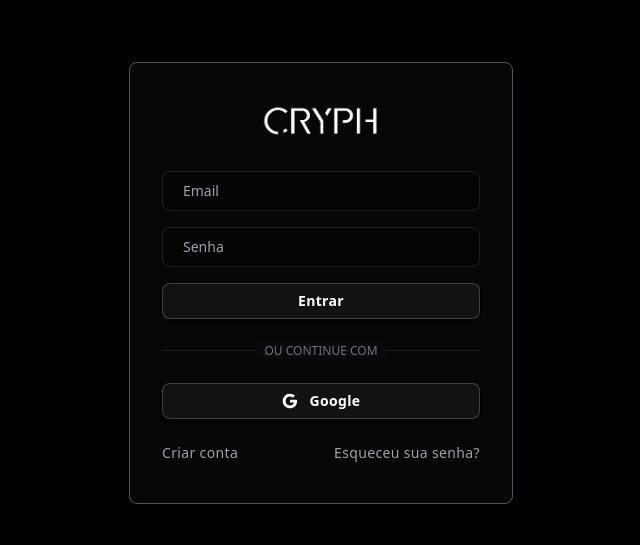
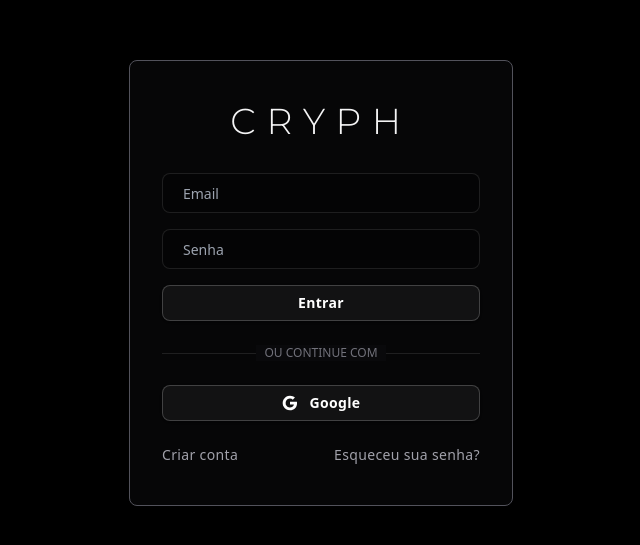
Before and after one commit to tonipcv/portifolioof, a Next.js app: page /login in a window 1280 px wide. Shown: the part 117-662 px from the top of the page, without its empty margins (319-959 px from the left). Built offline with nearby package versions, Linux system fonts and the light colour scheme; no server answers.

Commit message:
logo diferente

```diff
--- a/src/app/(auth)/login/page.tsx
+++ b/src/app/(auth)/login/page.tsx
@@ -2,6 +2,12 @@ import { Metadata } from 'next'
 import Link from 'next/link'
 import { LoginForm } from '@/components/login-form'
 import Image from 'next/image'
+import { Montserrat } from 'next/font/google'
+
+const montserrat = Montserrat({
+  weight: '300',
+  subsets: ['latin']
+})
 
 export const metadata: Metadata = {
   title: 'Login',
@@ -12,14 +18,7 @@ export default function LoginPage() {
     <div className="min-h-screen bg-black flex items-center justify-center font-helvetica">
       <div className="w-full max-w-sm px-8 py-10 bg-zinc-950/70 backdrop-blur-sm rounded-lg border border-zinc-600">
         <div className="text-center">
-          <Image
-            src="/logo.png"
-            alt="Logo"
-            width={120}
-            height={36}
-            className="mx-auto mb-8 brightness-0 invert"
-            priority
-          />
+          <h1 className={`text-4xl text-zinc-100 mb-8 tracking-[0.3em] ${montserrat.className}`}>CRYPH</h1>
         </div>
 
         <div className="mt-8 font-helvetica">
--- a/src/components/MobileMenu.tsx
+++ b/src/components/MobileMenu.tsx
@@ -7,6 +7,12 @@ import { Session } from 'next-auth'
 import { LayoutDashboard, LineChart, BookOpen, MessageSquare, Lock, LogOut } from 'lucide-react'
 import { Avatar, AvatarFallback, AvatarImage } from "@/components/ui/avatar"
 import { signOut } from 'next-auth/react'
+import { Montserrat } from 'next/font/google'
+
+const montserrat = Montserrat({
+  weight: '300',
+  subsets: ['latin']
+})
 
 interface MobileMenuProps {
   session: Session & {
@@ -72,14 +78,7 @@ export function MobileMenu({ session, isPremium }: MobileMenuProps) {
       <div className="md:hidden fixed top-0 left-0 right-0 bg-[#161616] border-b border-[#222222] z-50">
         <div className="flex justify-between items-center h-14 px-4">
           <Link href="/portfolios">
-            <Image
-              src="/logo.png"
-              alt="Logo"
-              width={80}
-              height={24}
-              className="object-contain brightness-0 invert"
-              priority
-            />
+            <h1 className={`text-lg text-zinc-100 tracking-[0.3em] ${montserrat.className}`}>CRYPH</h1>
           </Link>
 
           <Link href="/profile">
--- a/src/components/Navbar.tsx
+++ b/src/components/Navbar.tsx
@@ -13,6 +13,12 @@ import { signOut } from 'next-auth/react'
 import { MobileMenu } from './MobileMenu'
 import { usePathname } from 'next/navigation'
 import { Avatar, AvatarFallback, AvatarImage } from "@/components/ui/avatar"
+import { Montserrat } from 'next/font/google'
+
+const montserrat = Montserrat({
+  weight: '300',
+  subsets: ['latin']
+})
 
 interface NavbarProps {
   session: Session | null
@@ -86,14 +92,7 @@ export function Navbar({ session }: NavbarProps) {
         <div className="flex-1">
           <div className="h-24 flex items-center px-6 mt-4">
             <Link href="/">
-              <Image
-                src="/logo.png"
-                alt="Logo"
-                width={120}
-                height={40}
-                className="object-contain brightness-0 invert"
-                priority
-              />
+              <h1 className={`text-2xl text-zinc-100 tracking-[0.3em] ${montserrat.className}`}>CRYPH</h1>
             </Link>
           </div>
           <div className="space-y-1 px-3 mt-6">
```
Also changed, not shown: public/logo1.png (renamed from public/logo.png), src/app/globals.css (line endings or trailing spaces).
